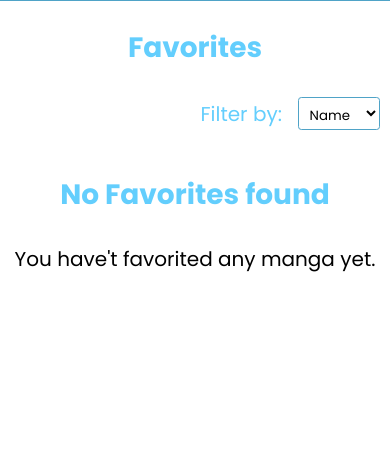
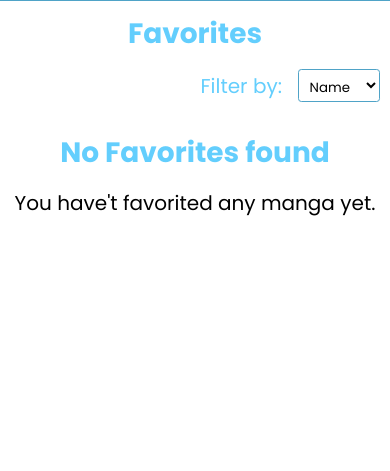
Before and after one commit to itz-dude/MangaGrid, a Flask app: page /favorite in a window 390 px wide. Shown: the part 57-528 px from the top of the page. Run offline with Flask 2, Linux system fonts and the light colour scheme; the visitor is signed in with stand-in values (Sample User, id 1); data comes from the database, SQL or seed files in the repository; data that the repository does not hold is empty; some libraries are stand-ins or nearby versions.

Commit message:
Small changes in manga_viewer

```diff
--- a/extensions.py
+++ b/extensions.py
@@ -18,9 +18,9 @@ from flask_sqlalchemy import SQLAlchemy
 def return_flask_app():
     app = Flask(__name__)
 
-    # app.config['SQLALCHEMY_DATABASE_URI'] = 'sqlite:///persistent/db.sqlite3'
-    app.config['SQLALCHEMY_DATABASE_URI'] = 'mysql+mysqldb://grigio888:kiju1475@grigio888.mysql.pythonanywhere-services.com/grigio888$app_production'
-    app.config['SQLALCHEMY_ENGINE_OPTIONS'] = {'pool_size' : 100, 'pool_recycle' : 280, 'pool_pre_ping' : True}
+    app.config['SQLALCHEMY_DATABASE_URI'] = 'sqlite:///persistent/db.sqlite3'
+    # app.config['SQLALCHEMY_DATABASE_URI'] = 'mysql+mysqldb://grigio888:kiju1475@grigio888.mysql.pythonanywhere-services.com/grigio888$app_production'
+    # app.config['SQLALCHEMY_ENGINE_OPTIONS'] = {'pool_size' : 100, 'pool_recycle' : 280, 'pool_pre_ping' : True}
     app.config['JSON_AS_ASCII'] = False
     app.config['SQLALCHEMY_TRACK_MODIFICATIONS'] = False
     app.config['PERMANENT_SESSION_LIFETIME'] =  datetime.timedelta(days=1)
--- a/static/css/main.css
+++ b/static/css/main.css
@@ -1558,7 +1558,7 @@ section .container .manga-row .subcontainer .chapter-container ul li + li {
 }
 @media screen and (max-width: 768px) {
   section .container h1 {
-    padding: 1em;
+    padding: 0.5em;
   }
   section .container .manga-row {
     width: 100%;
--- a/static/css/tree/section/_manga_viewer.scss
+++ b/static/css/tree/section/_manga_viewer.scss
@@ -234,7 +234,7 @@
     .container {
 
         h1 {
-            padding: 1em;
+            padding: 0.5em;
         }
 
         .manga-row {
```
Also changed, not shown: 1 other file.
